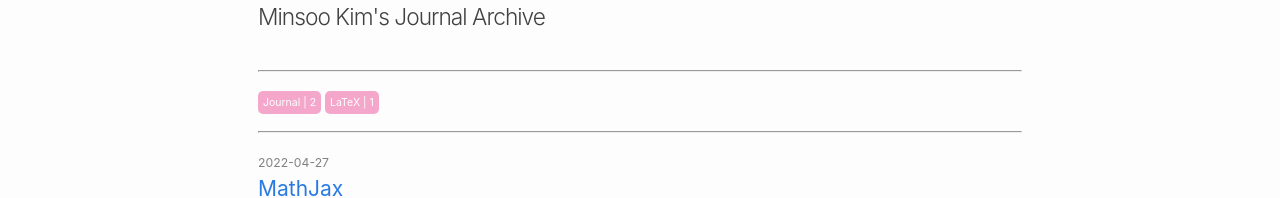
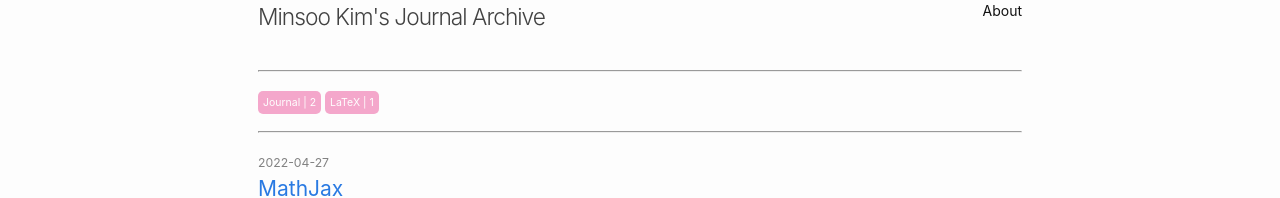
Before and after one commit to vv137/blog.1, a Jekyll site: the page built from index.md, in a window 1280 px wide. Shown: the top 198 px of the page. Built offline with Jekyll 4.4.1, drawn with Linux system fonts in a browser that asks for light colours.

Commit message:
Add menu

```diff
--- a/_includes/header.html
+++ b/_includes/header.html
@@ -4,5 +4,28 @@
         {%- assign page_paths = site.header_pages | default: default_paths -%}
         {%- assign titles_size = site.pages | map: 'title' | join: '' | size -%}
         <a class="site-title" rel="author" href="{{ '/' | relative_url }}">{{ site.title | escape }}</a>
+
+
+        {% if titles_size > 0 %}
+        <nav class="site-nav">
+            <input type="checkbox" id="nav-trigger" class="nav-trigger" />
+            <label for="nav-trigger">
+                <span class="menu-icon">
+                    <svg>
+                        <use xlnk:href="{{ '/assets/menu-icon.svg' | relative_url }}"></use>
+                    </svg>
+                </span>
+            </label>
+
+            <div class="trigger">
+                {% for path in page_paths %}
+                {% assign my_page = site.pages | where: "path", path | first %}
+                {% if my_page.title %}
+                <a class="page-link" href="{{ my_page.url | relative_url }}">{{ my_page.title | escape }}</a>
+                {% endif %}
+                {% endfor %}
+            </div>
+        </nav>
+        {% endif %}
     </div>
 </header>
```
Also changed, not shown: assets/menu-icon.svg (added).
